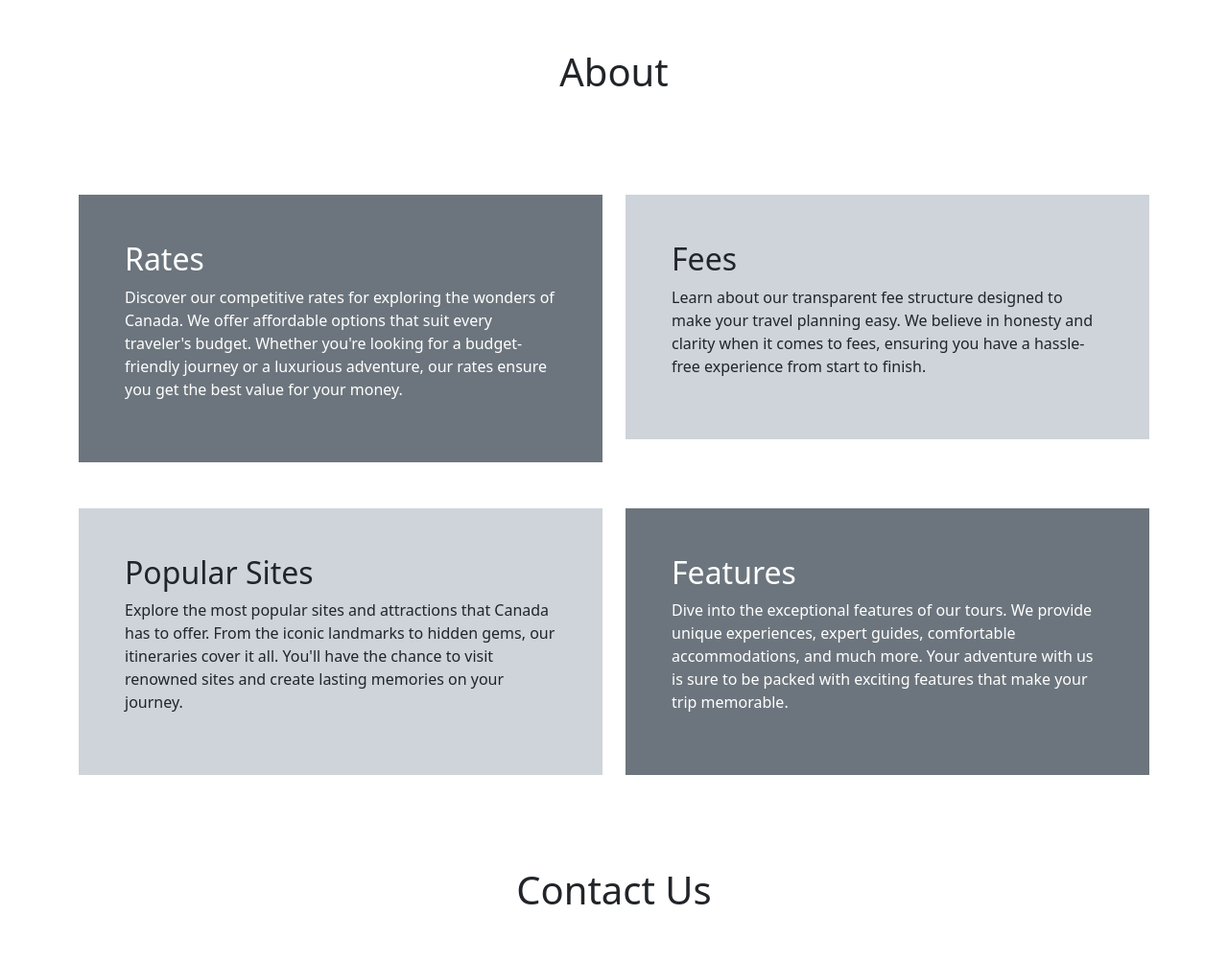
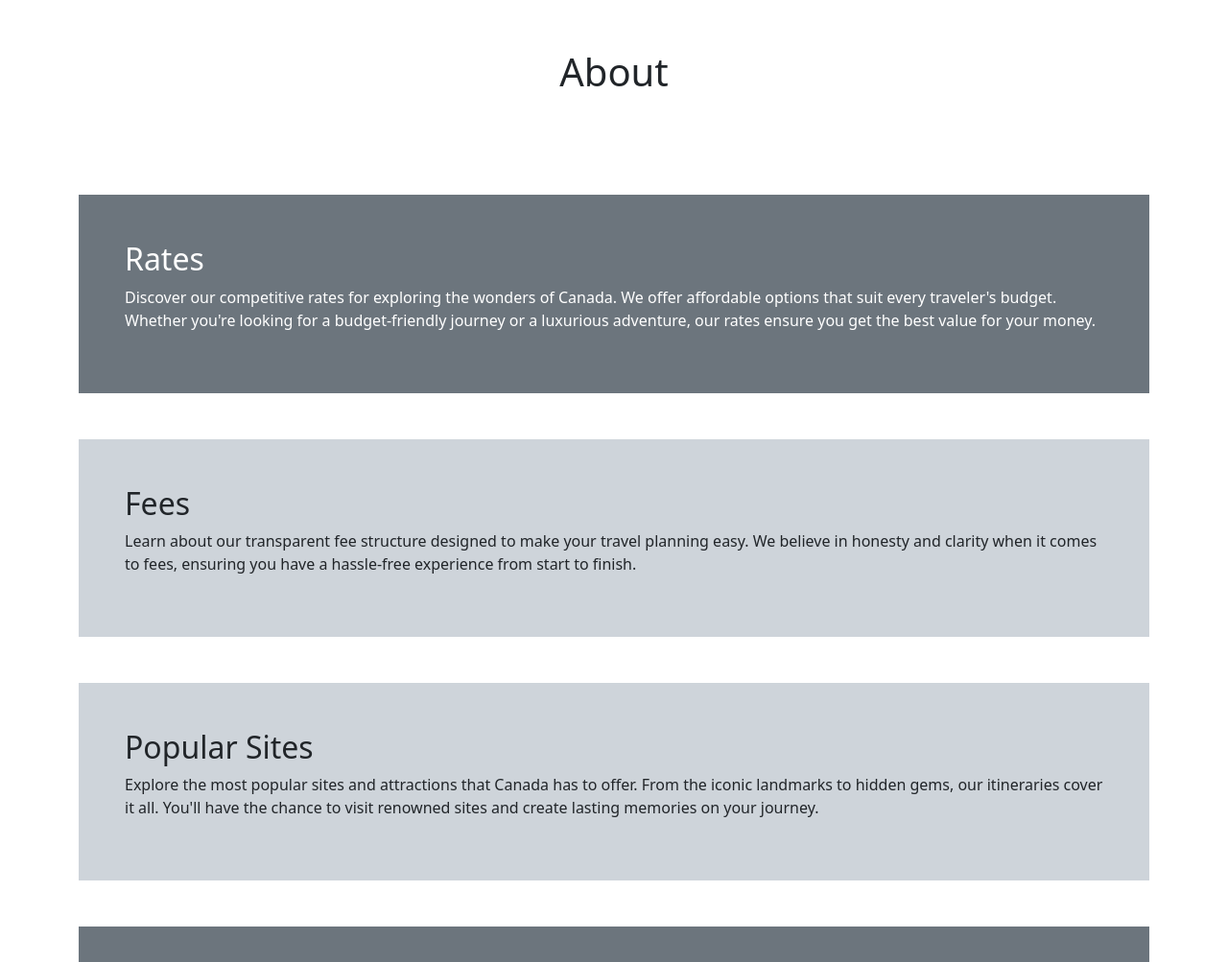
Before and after one commit to Manpreet-01/bootstrap, a website: page index.html in a window 1280 px wide. Shown: the part 2076-3079 px from the top of the page at 96% size. Drawn offline with nearby package versions, Linux system fonts and the light colour scheme.

Commit message:
0.0.001-alpha

```diff
--- a/index.html
+++ b/index.html
@@ -11,7 +11,7 @@
 	<body>
 
 		<!-- navbar -->
-		<nav class="navbar navbar-expand-lg bg-body-tertiary">
+		<nav class="navbar navbar-expand-md bg-body-tertiary">
 		  <div class="container-fluid">
 			<a class="navbar-brand" href="#"><img src="./assets/bootstrap-logo.svg" width="80" /></a>
 			<button class="navbar-toggler" type="button" data-bs-toggle="collapse" data-bs-target="#navbarNav" aria-controls="navbarNav" aria-expanded="false" aria-label="Toggle navigation">
@@ -145,7 +145,7 @@
 
 		<h2 class="fs-1 p-5 mt-5 text-center" id="about">About</h2>
 		<div class="row">
-		  <div class="col">
+		  <div class="col-12">
 			<div class="bg-secondary text-white p-5 mt-5">
 			  <h2>Rates</h2>
 			  <p>
@@ -154,7 +154,7 @@
 			</div>
 		  </div>
 
-		<div class="col">
+		<div class="col-12">
 			<div class="bg-dark-subtle p-5 mt-5">
 			  <h2>Fees</h2>
 			  <p>
@@ -165,7 +165,7 @@
 		</div>
 
 		<div class="row">
-		<div class="col">
+		<div class="col-12">
 			<div class="bg-dark-subtle p-5 mt-5">
 			  <h2>Popular Sites</h2>
 			  <p>
@@ -174,7 +174,7 @@
 			</div>
 		</div>
 
-		<div class="col">
+		<div class="col-12">
 			<div class="bg-secondary text-white p-5 mt-5">
 			  <h2>Features</h2>
 			  <p>
```
